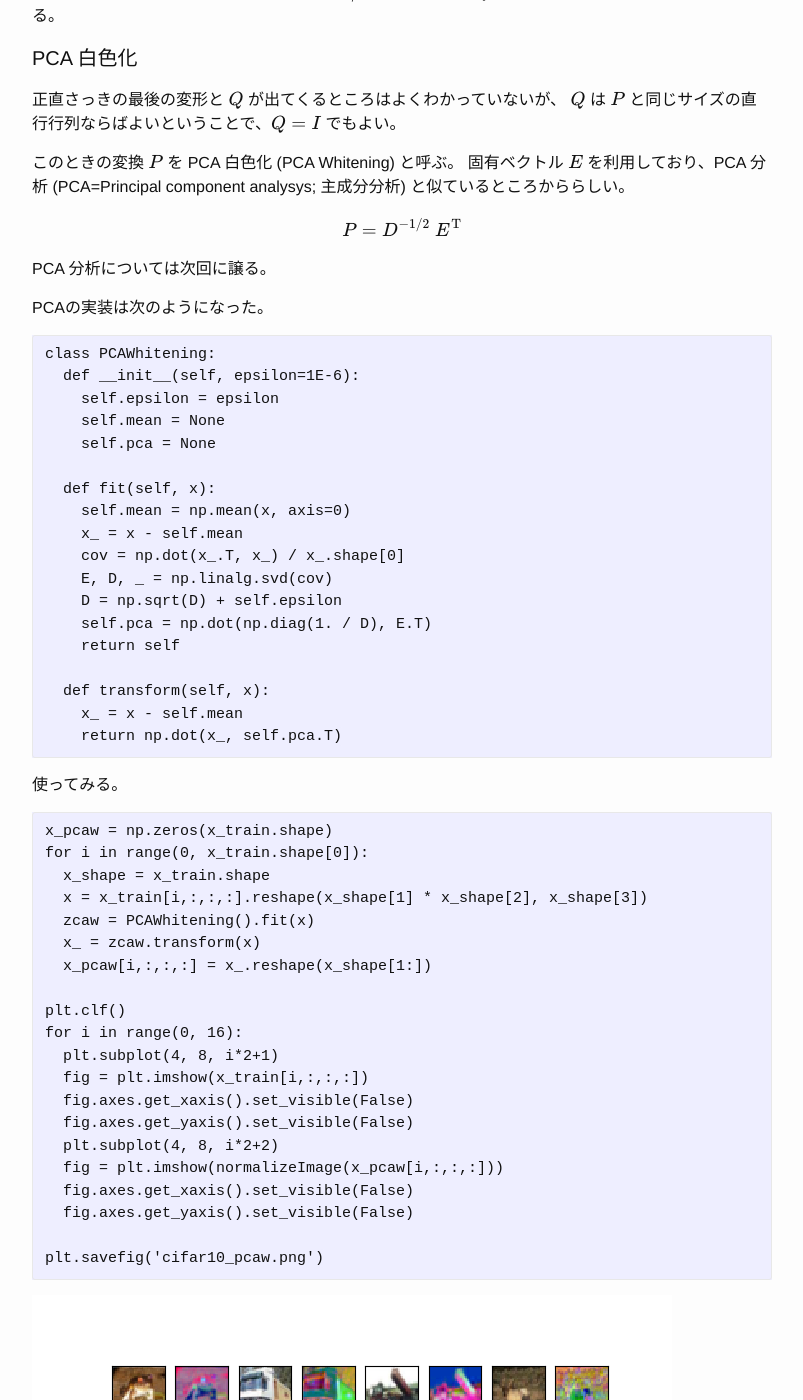
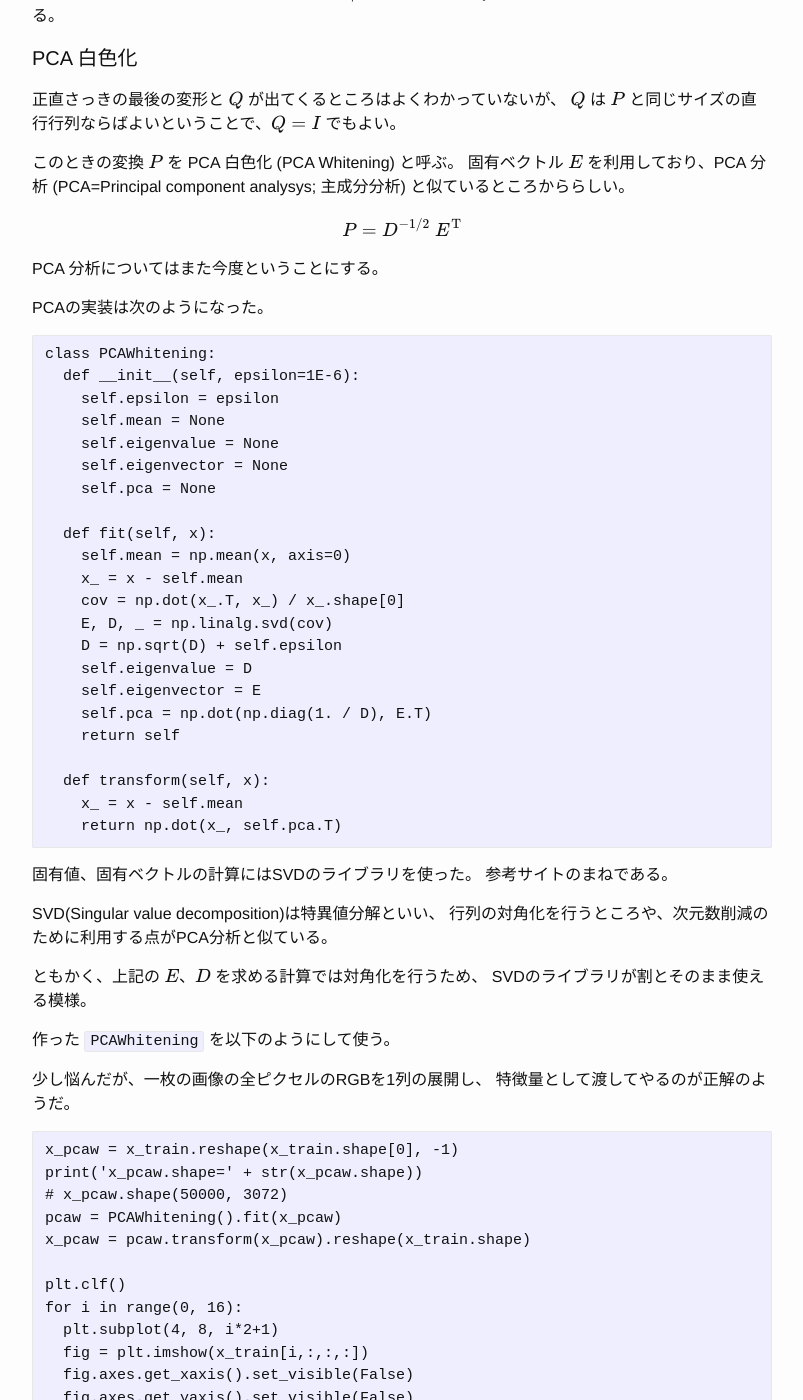
Before and after one commit to kikei/kikei.github.io, a Jekyll site: the page built from _posts/2018-03-28-cifar10-whitening.md, in a window 1280 px wide and 1400 px high, scrolled down 6943 px. Shown: the whole window, without its empty margins (238-1041 px from the left). Built offline with Jekyll 4.4.1, drawn with Linux system fonts in a browser that asks for light colours; formulas are drawn with MathJax 3; some of the changed text lies outside the part shown.

Commit message:
refine post for zca/pca whitening

````diff
--- a/_posts/2018-03-28-cifar10-whitening.md
+++ b/_posts/2018-03-28-cifar10-whitening.md
@@ -5,7 +5,7 @@
 ---
 
 前回は
-[Keras+CNNでCIFAR-10の画像分類](ai/2018/03/25/cifer10-cnn1.html) をしてみたが、
+[Keras+CNNでCIFAR-10の画像分類](/ai/2018/03/25/cifer10-cnn1.html) をしてみたが、
 学習後のクラス判別精度が 71 % といまいちだった。
 
 この精度を上げるため、データの前処理を勉強してみる。
@@ -306,7 +306,7 @@
 P = D^{-1/2} \ E^{\mathrm{T}}
 $$
 
-PCA 分析については次回に譲る。
+PCA 分析についてはまた今度ということにする。
 
 PCAの実装は次のようになった。
 
@@ -315,6 +315,8 @@
   def __init__(self, epsilon=1E-6):
     self.epsilon = epsilon
     self.mean = None
+    self.eigenvalue = None
+    self.eigenvector = None
     self.pca = None
 
   def fit(self, x):
@@ -323,6 +325,8 @@
     cov = np.dot(x_.T, x_) / x_.shape[0]
     E, D, _ = np.linalg.svd(cov)
     D = np.sqrt(D) + self.epsilon
+    self.eigenvalue = D
+    self.eigenvector = E
     self.pca = np.dot(np.diag(1. / D), E.T)
     return self
 
@@ -331,16 +335,26 @@
     return np.dot(x_, self.pca.T)
 ```
 
-使ってみる。
+固有値、固有ベクトルの計算にはSVDのライブラリを使った。
+参考サイトのまねである。
+
+SVD(Singular value decomposition)は特異値分解といい、
+行列の対角化を行うところや、次元数削減のために利用する点がPCA分析と似ている。
+
+ともかく、上記の $ E $、$ D $ を求める計算では対角化を行うため、
+SVDのライブラリが割とそのまま使える模様。
+
+作った `PCAWhitening` を以下のようにして使う。
+
+少し悩んだが、一枚の画像の全ピクセルのRGBを1列の展開し、
+特徴量として渡してやるのが正解のようだ。
 
 ```
-x_pcaw = np.zeros(x_train.shape)
-for i in range(0, x_train.shape[0]):
-  x_shape = x_train.shape
-  x = x_train[i,:,:,:].reshape(x_shape[1] * x_shape[2], x_shape[3])
-  zcaw = PCAWhitening().fit(x)
-  x_ = zcaw.transform(x)
-  x_pcaw[i,:,:,:] = x_.reshape(x_shape[1:])
+x_pcaw = x_train.reshape(x_train.shape[0], -1)
+print('x_pcaw.shape=' + str(x_pcaw.shape))
+# x_pcaw.shape(50000, 3072)
+pcaw = PCAWhitening().fit(x_pcaw)
+x_pcaw = pcaw.transform(x_pcaw).reshape(x_train.shape)
 
 plt.clf()
 for i in range(0, 16):
@@ -356,10 +370,70 @@
 plt.savefig('cifar10_pcaw.png')
 ```
 
+出力は図3.1のようになった。
+左右に隣接する画像が2枚ずつペアで、左側が元画像、右側がPCA白色化した結果。
+
+もはやなんだかわからないが、PCA白色化というのはそういうものらしい。
+本によると「自然画像は一般に低い周波数成分ほど値が大きい特徴があり、PCA白色化はこれをキャンセルする」とのこと。
+
 ![CIFAR-10 PCA Whitening](/images/plots/2018-03-29-cifar10-pcaw.png)
 
 *図 3.1. CIFAR-10画像のPCA白色化*
 
+フィルタをプロットしてみる。
+
+```
+print('pcaw.pca.shape=' + str(pcaw.pca.shape))
+# pcaw.pca.shape=(3072, 3072)
+img = pcaw.pca
+vmin = np.min(img, axis=0)
+vmax = np.max(img, axis=0)
+img = (img - vmin) / (vmax - vmin)
+
+plt.clf()
+for i in range(0, 24):
+  plt.subplot(4, 6, i+1)
+  fig = plt.imshow(img[i*128,:].reshape(32, 32, 3))
+  fig.axes.get_xaxis().set_visible(False)
+  fig.axes.get_yaxis().set_visible(False)
+
+plt.savefig('cifar10-pca-filter.png')
+```
+
+
+なんか細かくウニャッとしている。
+期待していてものと違うものがでている気がしないでもないが、今回はこれでいいことにする。
+
+細かいウネウネが高周波成分を強調する役割をしていると考えられる。
+
+![CIFAR-10 PCA Filter](/images/plots/2018-03-29-cifar10-pcaw-filter.png)
+
+*図3.2. CIFAR-10画像のPCA白色化フィルタ*
+
+あと、少しPCA分析(主成分分析)もしてみる。
+
+PCA白色化の処理の途中で、固有ベクトル、固有値が計算されている。
+固有値は大きい順に並んでいて、対応する固有ベクトルの寄与率がわかる。
+
+せっかくだから寄与率を計算してみる。
+
+```
+explained_variance_ratio = pcaw.eigenvalue / np.sum(pcaw.eigenvalue)
+explained_variance = np.cumsum(explained_variance_ratio)
+
+plt.clf()
+plt.plot(np.arange(1, explained_variance.shape[0]+1, 1.0), explained_variance)
+plt.savefig('cifar10-pca-explained_variance.png')
+
+print('explained_variance[1536]=' + str(explained_variance[1536]))
+# explained_variance[1536]=0.94648
+```
+
+![CIFAR-10 PCA Explained variance](/images/plots/2018-03-29-cifar10-pca-explained-variance.png)
+
+*図 3.3. CIFAR-10画像のPCA分析 主成分の寄与率*
+
+全体の半分のデータ数があれば、データの特徴を95%くらい抑えられるようだ。
 
 #### ZCA 白色化
 
@@ -378,7 +452,7 @@
 P = E \ D^{-1/2} \ E^{\mathrm{T}}
 $$
 
-ZCAの実装は以下のようになった。
+ZCAの実装はほぼPCAと同じで、以下のようになった。
 
 ```
 class ZCAWhitening:
@@ -404,13 +478,9 @@
 使ってみる。
 
 ```
-x_zcaw = np.zeros(x_train.shape)
-for i in range(0, 32):
-  x_shape = x_train.shape
-  x = x_train[i,:,:,:].reshape(x_shape[1] * x_shape[2], x_shape[3])
-  zcaw = ZCAWhitening().fit(x)
-  x_ = zcaw.transform(x)
-  x_zcaw[i,:,:,:] = x_.reshape(x_shape[1:])
+x_zcaw = x_train.reshape(x_train.shape[0], -1)
+zcaw = ZCAWhitening().fit(x_zcaw)
+x_zcaw = zcaw.transform(x_zcaw).reshape(x_train.shape)
 
 plt.clf()
 for i in range(0, 16):
@@ -426,10 +496,46 @@
 plt.savefig('cifar10_zcaw.png')
 ```
 
+出力は図3.4のようになった。
+PCA白色化と違い、これは何が起きているのか見て理解できそうだ。輪郭が強調されている。
+
 ![CIFAR-10 ZCA Whitening](/images/plots/2018-03-29-cifar10-zcaw.png)
 
-*図 3.2. CIFAR-10画像のZCA白色化*
+*図 3.4. CIFAR-10画像のZCA白色化*
 
+ZCA白色の変換を可視化してみると、
+各ピクセル、各色成分について隣との差分を強調するフィルタになっている様子が見られるらしい。
+
+```
+print('zcaw.zca.shape=' + str(zcaw.zca.shape))
+# zcaw.zca.shape=(3072, 3072)
+img = zcaw.zca
+vmin = np.min(img, axis=0)
+vmax = np.max(img, axis=0)
+img = (img - vmin) / (vmax - vmin)
+
+plt.clf()
+for i in range(0, 24):
+  plt.subplot(4, 6, i+1)
+  fig = plt.imshow(img[i,:].reshape(32, 32, 3)[0:8,0:8,0:3])
+  fig.axes.get_xaxis().set_visible(False)
+  fig.axes.get_yaxis().set_visible(False)
+
+plt.savefig('cifar10-zca-filter.png')
+```
+
+図 3.5がそれである。
+フィルタ3枚ずつが組になり、同じ位置に赤、緑、青の目が現れている。
+次の3枚では隣のピクセルに目が現われていて、やはり赤、緑、青の組合せである。
+
+また、目に隣接するピクセルは目の色の補色になっている。
+これが各ピクセル、各色成分について隣との差分を強調するフィルタの正体のようだ。
+
+![CIFAR-10 ZCA Filter](/images/plots/2018-03-29-cifar10-zca-filter.png)
+
+*図 3.5. CIFAR-10画像のZCA白色化フィルタ*
+
+なお、フィルタを見易くするために、左上8x8だけをプロットした。
 
 #### 計算時のテクニック
 
@@ -481,13 +587,14 @@
 plt.savefig('cifar10_image_rgb2.png')
 ```
 
+出力は図3.6。
 正規化(右上)では斜め方向に伸びていることからRGBの相関があることが確認できたが、
 PCA白色化(左下)、ZCA白色化(右下)ではそれが見られなくなっている。
 白色化によって成分間の相関を除去できたといえそうだ。
 
 ![CIFAR-10 bird RGB分布](/images/plots/2018-03-29-cifar10-6-rgb2.png)
 
-*図 3.3. CIFAR-10 鳥画像のRGB分布比較*
+*図 3.6. CIFAR-10 鳥画像のRGB分布比較*
 
 ### 参考
 
````
Also changed, not shown: images/plots/2018-03-29-cifar10-6-rgb2.png, images/plots/2018-03-29-cifar10-pca-explained-variance.png (added), images/plots/2018-03-29-cifar10-pcaw-filter.png (added), images/plots/2018-03-29-cifar10-pcaw.png, images/plots/2018-03-29-cifar10-zca-filter.png (added), images/plots/2018-03-29-cifar10-zcaw.png.
